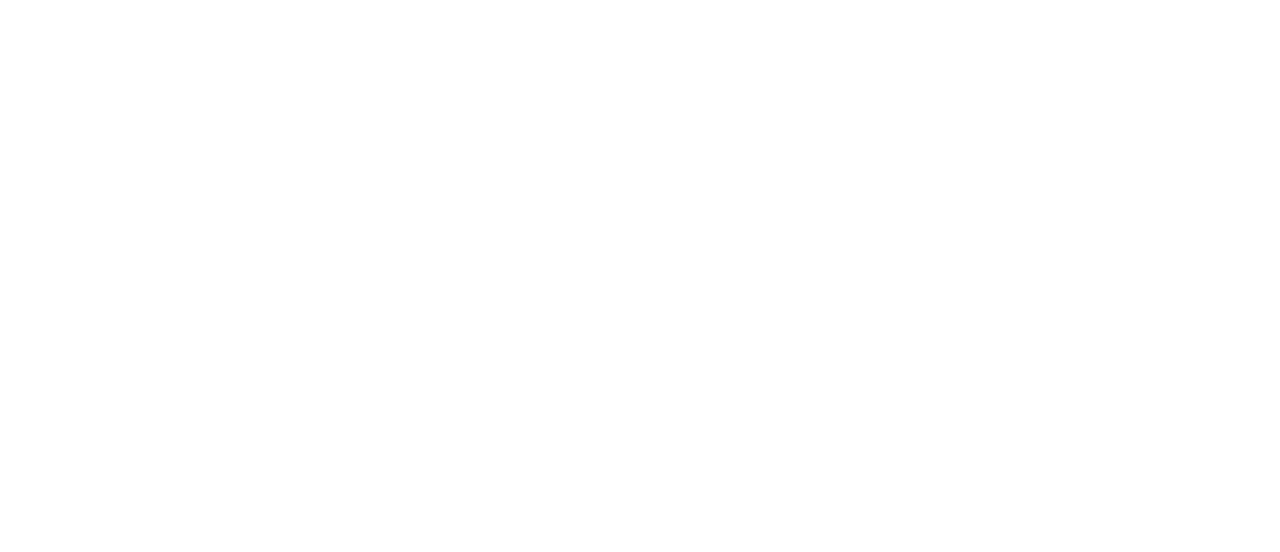
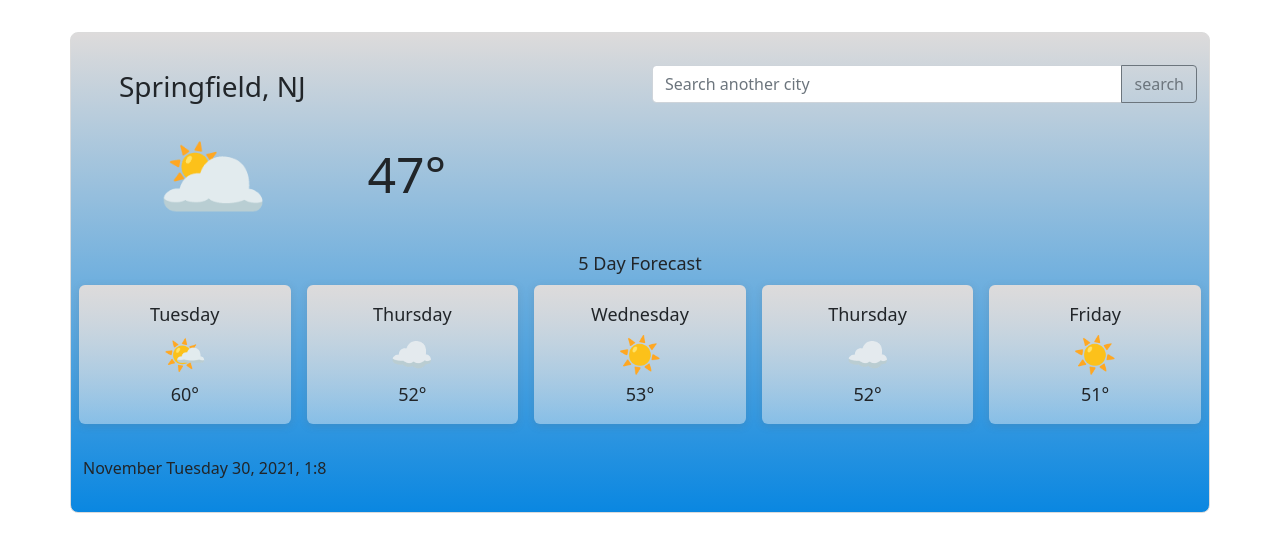
Before and after one commit to moralescatalinac/TemperatureWidget, a plain HTML site: page index.html in a window 1280 px wide. Drawn offline with nearby package versions, Linux system fonts and the light colour scheme.

Commit message:
code add into each file

```diff
--- a/index.html
+++ b/index.html
@@ -6,8 +6,56 @@
     <meta name="viewport" content="width=device-width, initial-scale=1.0" />
     <title>Document</title>
     <link rel="stylesheet" href="style.css" />
+    <link
+      href="https://cdn.jsdelivr.net/npm/bootstrap@5.1.3/dist/css/bootstrap.min.css"
+      rel="stylesheet"
+      integrity="sha384-1BmE4kWBq78iYhFldvKuhfTAU6auU8tT94WrHftjDbrCEXSU1oBoqyl2QvZ6jIW3"
+      crossorigin="anonymous"
+    />
+    <script src="https://unpkg.com/axios/dist/axios.min.js"></script>
   </head>
   <body>
+      <div class="container">
+      <div class="row">
+        <div class="col-sm-6 currentTownText" id="showCitySearched">Springfield, NJ</div>
+        <div class="col-sm-6">
+          <form id="myForm">
+          <div class="input-group" id="searchForm">
+            <input
+              type="text"
+              class="form-control"
+              placeholder="Search another city"
+              aria-label="Recipient's username"
+              aria-describedby="button-addon2"
+              id="searchCityInput"
+            />
+            <input
+              class="btn btn-outline-secondary"
+              type="submit"
+              id="button-addon2"
+              value="search"
+            /></form>
+          </div>
+      </div>
+    </div>
+          <div class="row cwContainer">
+            <div class="col-sm-3 cloudIcon">🌥</div>
+            <div class="col-sm-8 tempText" id="cityTemp">47°</div>
+          </div>
+          <div class="row forcastBox">
+            <div class="col-sm-12 forecastHeader"> 5 Day Forecast</div>
+          <div class="col-sm mb-2">Tuesday<br><span class="weatherIcon">🌤</span><br>60°</div>
+<div class="col-sm mb-2">Thursday<br><span class="weatherIcon">☁️</span><br>52°</div>
+<div class="col-sm mb-2">Wednesday<br><span class="weatherIcon">☀️</span><br>53°</div>
+<div class="col-sm mb-2">Thursday<br><span class="weatherIcon">☁️</span><br>52°</div>
+<div class="col-sm mb-2">Friday<br><span class="weatherIcon">☀️</span><br>51°</div>
+  <div class="col-sm-12 mt-4"><span id="currentDateTime"></span></div>
+          </div>
+
+          </div>
+        </div>
+      </div>
+    </div>
     <script src="script.js"></script>
   </body>
 </html>
--- a/script.js
+++ b/script.js
@@ -0,0 +1,59 @@
+let now = new Date();
+let date = now.getDate();
+let minutes = now.getMinutes();
+let year = now.getFullYear();
+let hours = now.getHours();
+
+let daysOfWeek = [
+  "Sunday",
+  "Monday",
+  "Tuesday",
+  "Wednesday",
+  "Thursday",
+  "Friday",
+  "Saturday",
+];
+let todayDay = daysOfWeek[now.getDay()];
+let monthOfYear = [
+  "January",
+  "February",
+  "March",
+  "April",
+  "May",
+  "June",
+  "July",
+  "August",
+  "September",
+  "October",
+  "November",
+  "December",
+];
+let todaysMonth = monthOfYear[now.getMonth()];
+
+let getSpanDate = document.querySelector("#currentDateTime");
+getSpanDate.innerHTML = `${todaysMonth} ${todayDay} ${date}, ${year},  ${hours}:${minutes}`;
+// search things
+function searchCity(event) {
+  event.preventDefault();
+  let searchInput = document.querySelector("#searchCityInput");
+
+  let citySearched = document.querySelector("#showCitySearched");
+  if (searchInput.value) {
+    citySearched.innerHTML = `${searchInput.value}`;
+  } else {
+    citySearched.innerHTML = null;
+    alert("Please enter a city");
+  }
+  let apiKey = "3a24228f47a1c5328cc8990852342e05";
+  let apiUrl = `https://api.openweathermap.org/data/2.5/weather?q=${searchInput.value}&units=imperial`;
+
+  axios.get(`${apiUrl}&appid=${apiKey}`).then(showApiTemp);
+}
+let form = document.querySelector("#myForm");
+form.addEventListener("submit", searchCity);
+
+function showApiTemp(position) {
+  let cityTemperature = document.querySelector("#cityTemp");
+  let cityTempText = Math.round(position.data.main.temp);
+  cityTemperature.innerHTML = `${cityTempText}°`;
+}
--- a/style.css
+++ b/style.css
@@ -0,0 +1,43 @@
+h1 {
+  color: blue;
+}
+.container {
+  border: 1px solid #dbdbdb;
+  margin-top: 2rem;
+  padding: 2rem;
+  border-radius: 8px;
+  background: linear-gradient(#dddbdb, #0a87e1);
+}
+.col-sm-3.cloudIcon {
+  font-size: 90px;
+  text-align: center;
+}
+.col-sm-8.tempText {
+  font-size: 50px;
+  align-self: center;
+}
+.forcastBox .col-sm {
+  text-align: center;
+  box-shadow: rgba(99, 99, 99, 0.2) 0px 2px 8px 0px;
+  border: aliceblue;
+  margin: 0 0.5rem;
+  padding: 1rem;
+  background: linear-gradient(#dddbdb, #efefef73);
+  border-radius: 6px;
+  font-size: 18px;
+}
+.weatherIcon {
+  font-size: 35px;
+}
+.col-sm-12.forecastHeader {
+  text-align: center;
+  padding: 0.5rem;
+  font-size: 18px;
+}
+.col-sm-6.currentTownText {
+  font-size: 28px;
+  padding-left: 3rem;
+}
+#currentDateTime {
+  font-size: 16px;
+}
```
